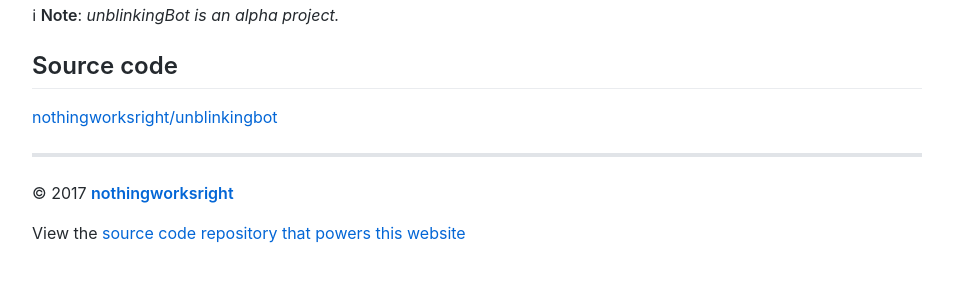
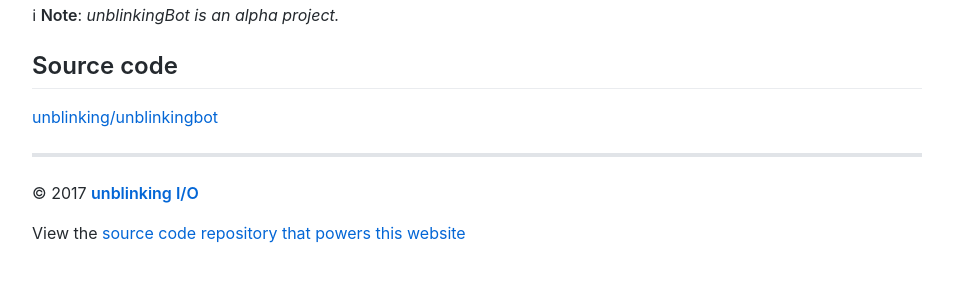
Before and after one commit to unblinking/www.unblinkingbot.com, a Jekyll site: the page built from index.md, in a window 1280 px wide. Shown: the part 815-1110 px from the top of the page, without its empty margins (163-1116 px from the left). Built offline with Jekyll 4.4.1, drawn with Linux system fonts in a browser that asks for light colours; our own code applies the rules of GitHub Pages for plain Markdown files.

Commit message:
Update index.md

```diff
--- a/index.md
+++ b/index.md
@@ -30,10 +30,10 @@
 
 ## Source code
 
-[nothingworksright/unblinkingbot](https://github.com/nothingworksright/unblinkingbot)
+[unblinking/unblinkingbot](https://github.com/unblinking/unblinkingbot)
 
 ___
 
-© 2017 [__nothingworksright__](https://github.com/nothingworksright)
+© 2017 [__unblinking I/O__](https://github.com/unblinking)
 
-View the [source code repository that powers this website](https://github.com/nothingworksright/unblinkingbot_website)
+View the [source code repository that powers this website](https://github.com/unblinking/www.unblinkingbot.com)
```
